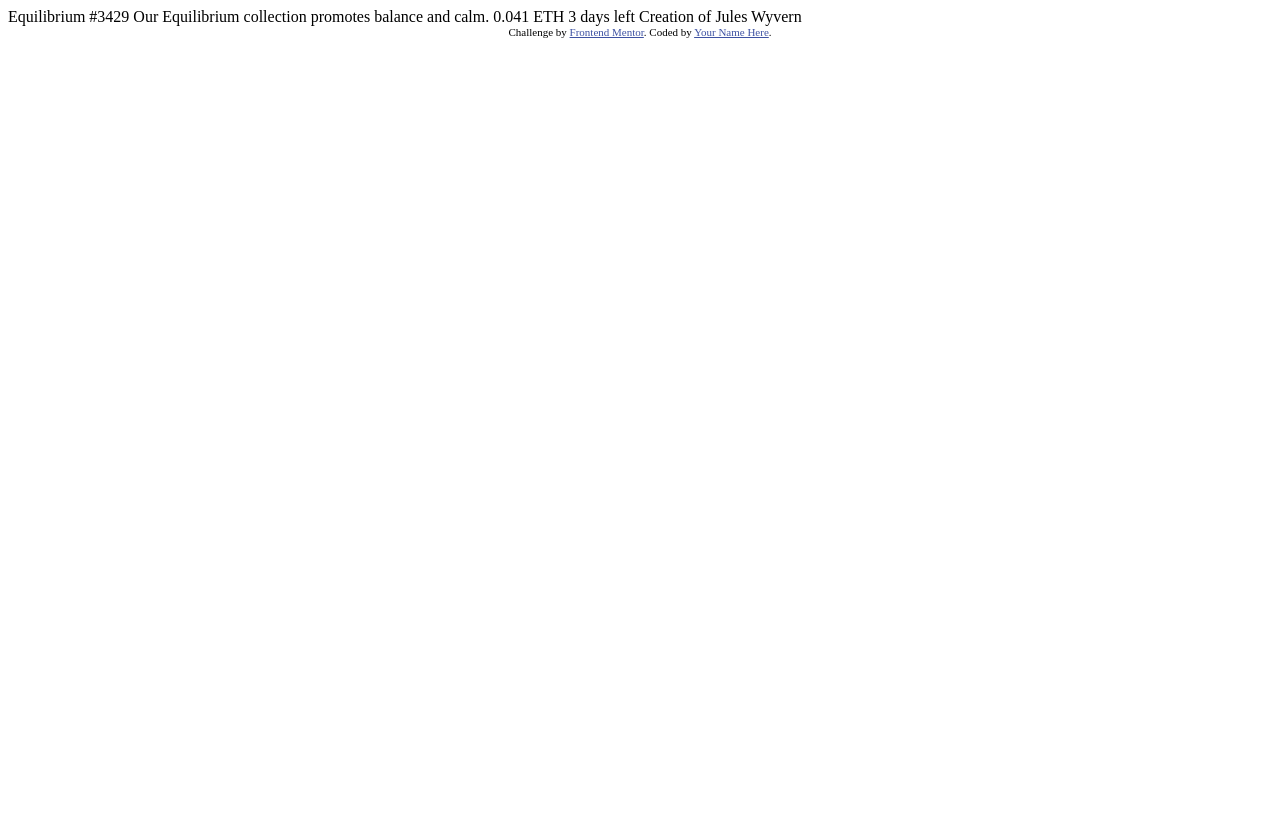
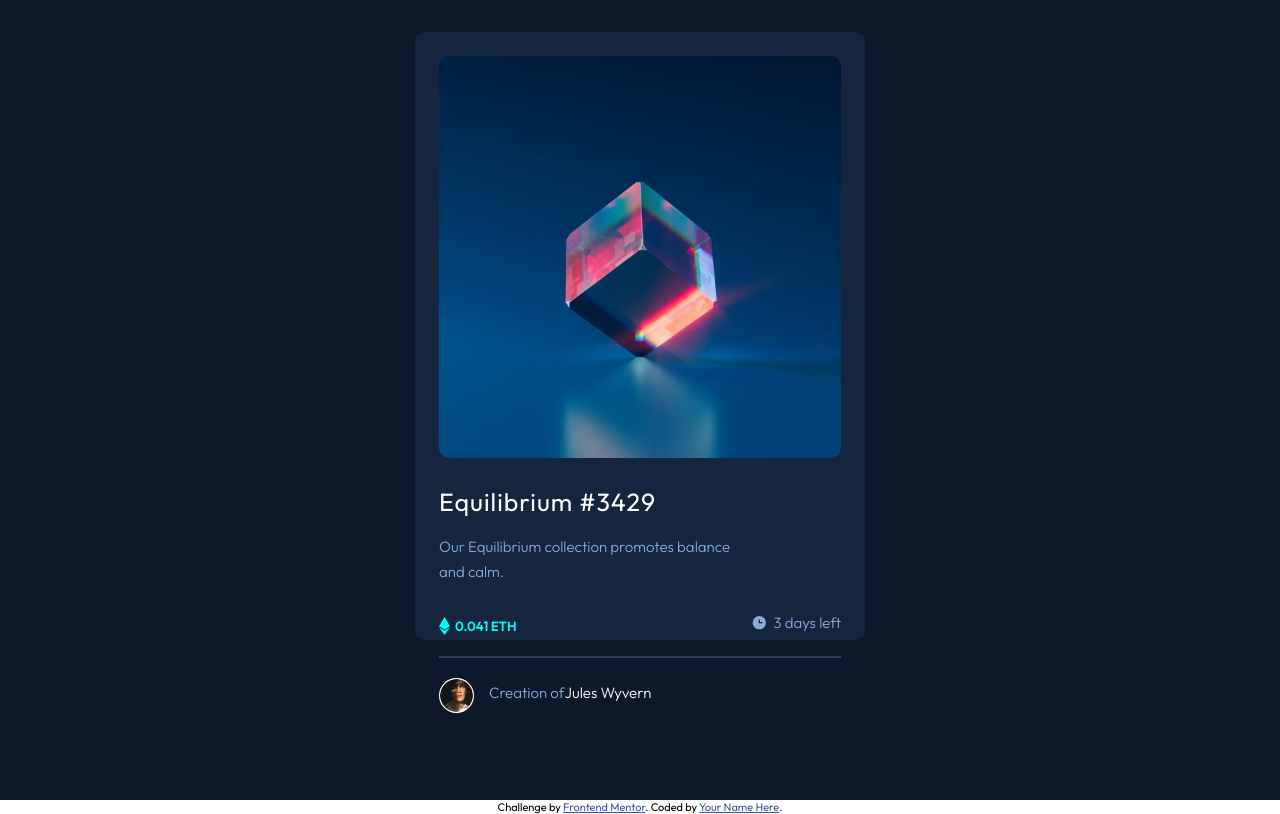
Before and after one commit to Teewaii/nft-preview-card-component, a plain HTML site: page index.html in a window 1280 px wide. Drawn offline with Linux system fonts and the light colour scheme.

Commit message:
Updated CSS and HTML files

```diff
--- a/apps.css
+++ b/apps.css
@@ -0,0 +1,133 @@
+@import url('https://fonts.googleapis.com/css2?family=Epilogue:wght@500;700&family=Lato:wght@100;400&family=Outfit:wght@300;400;600&family=Poppins:ital,wght@0,200;0,300;0,400;0,500;0,600;1,200;1,300;1,400&family=Roboto:wght@300&display=swap');
+
+:root{
+--VeryDarkBlueMainBG: hsl(217, 54%, 11%);
+--VeryBarkBlueCardBG: hsl(216, 50%, 16%);
+--VeryDarkBlueLine: hsl(215, 32%, 27%);
+--White: hsl(0, 0%, 100%);
+--SoftBlue: hsl(215, 51%, 70%);
+--Cyan: hsl(178, 100%, 50%);
+
+}
+
+*{
+    padding: 0;
+    margin: 0;
+    box-sizing: border-box;
+}
+
+html,body{
+    font-family: 'Outfit', sans-serif;
+}
+
+.attribution {
+    font-size: 11px;
+    text-align: center;
+  }
+
+  .attribution a {
+    color: hsl(228, 45%, 44%);
+  }
+
+  .container{
+    display:flex;
+    justify-content: center;
+    background-color: var(--VeryDarkBlueMainBG);
+    width: 100%;
+    height: 100vh;
+    padding: 2rem;
+  }
+
+  .card{
+
+    background-color: var(--VeryBarkBlueCardBG);
+    padding: 1.5rem;
+    border-radius: 10px;
+    max-width: 450px;
+    height: 76vh;
+}
+
+  .card p{
+      color: var(--SoftBlue);
+      font-size: 18px;
+      max-width: 300px;
+      line-height: 25px;
+      margin-bottom: 1rem;
+      font-weight: 300;
+  }
+
+  .card h3 {
+      color: var(--White);
+      font-weight: 400;
+      font-size: 25px;
+      letter-spacing: 1px;
+      margin-bottom: 1rem;
+  }
+
+  .card h5 {
+     color: var(--Cyan);
+     display: flex;
+     align-items: center;
+  }
+
+  .card P {
+      margin-top:10px;
+     display: flex;
+     align-items: center;
+     font-size: 15px;
+  }
+
+  .card h5 img{
+    margin-right: 5px;
+  }
+  .card p img{
+    margin-right: 5px;
+  }
+
+  .line{
+     border: 1px solid var(--VeryDarkBlueLine);
+     margin-bottom: 12px;
+
+  }
+
+  .equilibrium{
+      margin-bottom: 1.5rem;
+  }
+  .equilibrium img{
+      width: 100%;
+      border-radius: 10px;
+  }
+  .offerPeriod{
+      display: flex;
+      justify-content: space-between;
+      align-items: center;
+      margin-bottom: 5px;
+  }
+
+.author-info img{
+    width: 35px;
+    height: 35px;
+    background-color: white;
+    border-radius: 50%;
+    padding: 1px;
+
+   }
+
+.author-info {
+    display: flex;
+    align-items: center;
+   }
+
+.author-info p {
+    margin-left: 15px;
+    color: var(--White);
+   }
+
+.author #authorName{
+    color:var(--White);
+    display: inline;
+    margin-left: 15px;
+}
+span{
+    color:var(--SoftBlue) ;
+}
--- a/index.html
+++ b/index.html
@@ -5,36 +5,31 @@
   <meta charset="UTF-8">
   <meta name="viewport" content="width=device-width, initial-scale=1.0">
   <!-- displays site properly based on user's device -->
-
   <link rel="icon" type="image/png" sizes="32x32" href="./images/favicon-32x32.png">
   <link rel="stylesheet" href="apps.css">
   <title>Frontend Mentor | NFT preview card component</title>
-
-  <!-- Feel free to remove these styles or customise in your own stylesheet 👍 -->
-  <style>
-    .attribution {
-      font-size: 11px;
-      text-align: center;
-    }
-
-    .attribution a {
-      color: hsl(228, 45%, 44%);
-    }
-
-  </style>
 </head>
 
 <body>
 
-  Equilibrium #3429
+  <div class="container">
+    <div class="card">
+     <div class="equilibrium"> <img src="/images/image-equilibrium.jpg" alt="equilibrium"></div>
+      <h3>Equilibrium #3429</h3>
+      <p> Our Equilibrium collection promotes balance and calm.</p>
 
-  Our Equilibrium collection promotes balance and calm.
+      <div class="offerPeriod">
+      <h5> <img src="/images/icon-ethereum.svg" alt=""> 0.041 ETH</h5>
+      <p> <img src="/images/icon-clock.svg" alt=""> 3 days left</p>
+      </div>
+<hr class="line">
 
-  0.041 ETH
-  3 days left
+ <div class="author-info">
+  <img class="author" src="/images/image-avatar.png" alt=""><p id="authorName"><span class="author" > Creation of </span>Jules Wyvern</p>
 
-  Creation of Jules Wyvern
-
+ </div>
+  </div>
+</div>
   <div class="attribution">
     Challenge by <a href="https://www.frontendmentor.io?ref=challenge" target="_blank">Frontend Mentor</a>.
     Coded by <a href="#">Your Name Here</a>.
```
